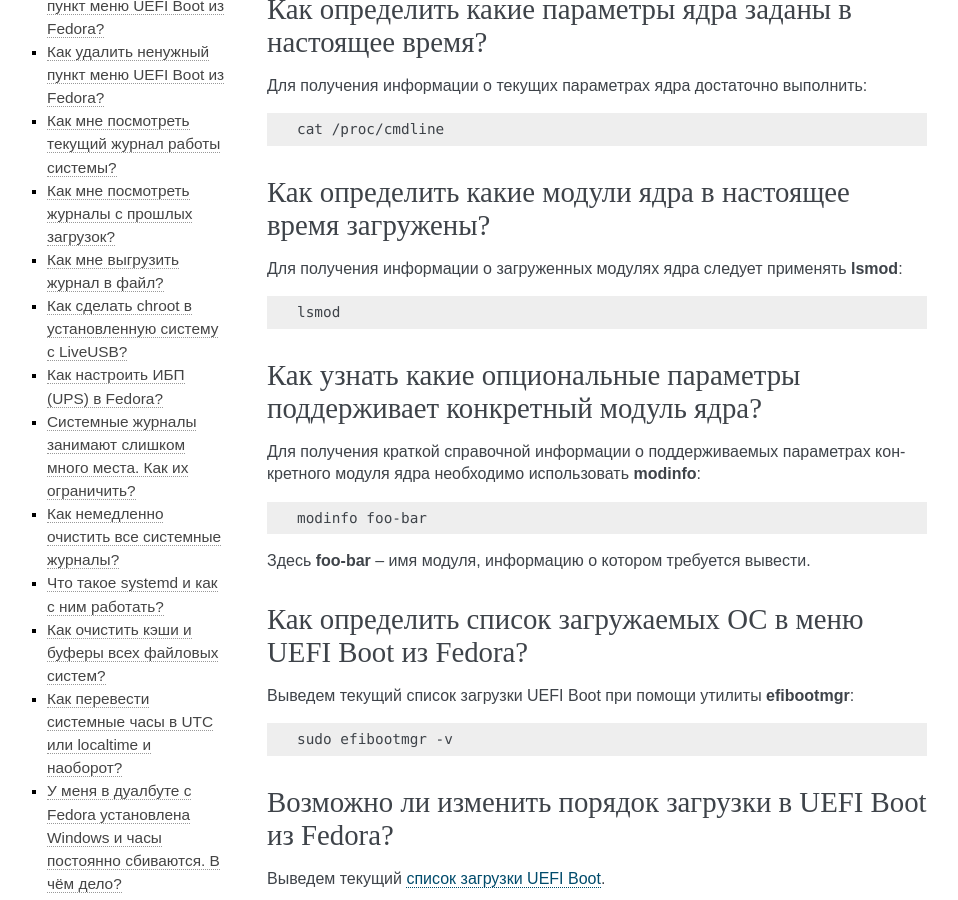
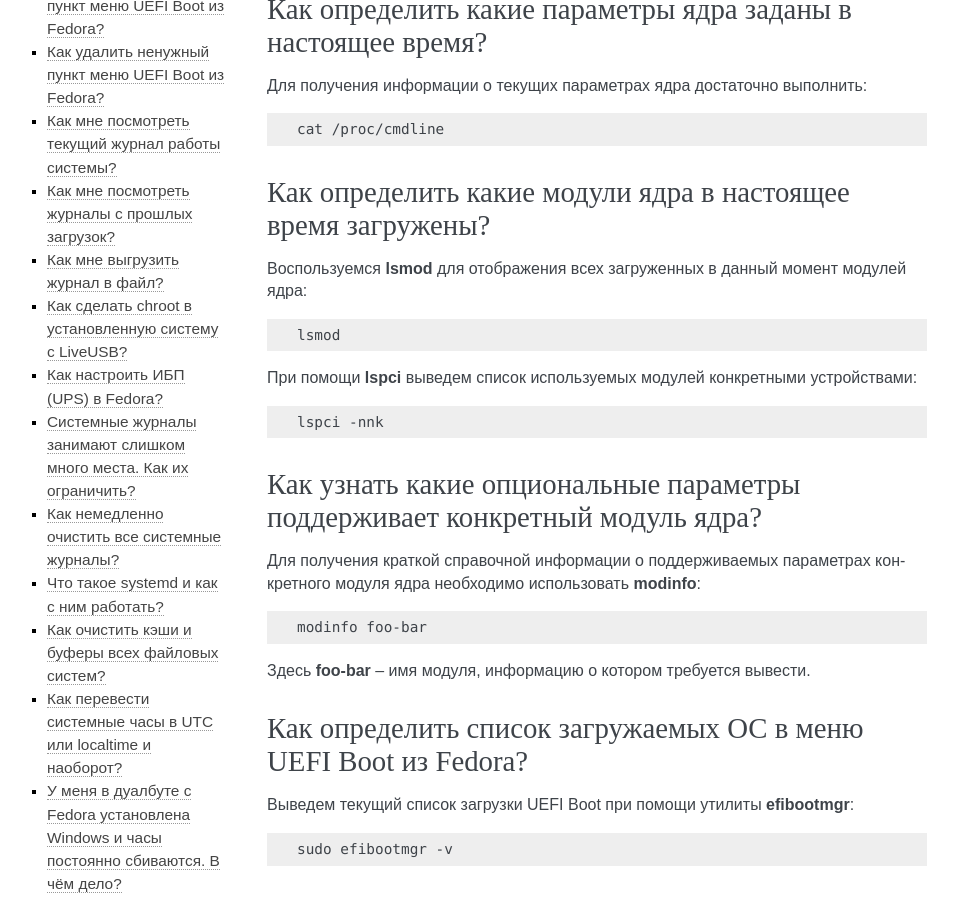
Before and after one commit to RussianFedora/FAQ, a Sphinx documentation site: the page built from source/administration.rst, in a window 1280 px wide and 900 px high, scrolled down 1110 px. Shown: the whole window, without its empty margins (153-1111 px from the left). Built offline with Sphinx 7.4.7, drawn with Linux system fonts in a browser that asks for light colours; comment, search, counter and statistics services are not loaded.

Commit message:
Updated kernel-modules-list question.

```diff
--- a/source/administration.rst
+++ b/source/administration.rst
@@ -83,17 +83,23 @@
 
     cat /proc/cmdline
 
-.. index:: kernel, kernel modules
+.. index:: kernel, kernel modules, lsmod, lspci
 .. _kernel-modules-list:
 
 Как определить какие модули ядра в настоящее время загружены?
 =================================================================
 
-Для получения информации о загруженных модулях ядра следует применять **lsmod**:
+Воспользуемся **lsmod** для отображения всех загруженных в данный момент модулей ядра:
 
 .. code-block:: text
 
     lsmod
+
+При помощи **lspci** выведем список используемых модулей конкретными устройствами:
+
+.. code-block:: text
+
+    lspci -nnk
 
 .. index:: kernel, kernel modules
 .. _kernel-modules-help:
```
